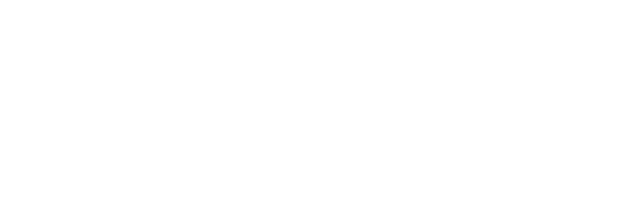
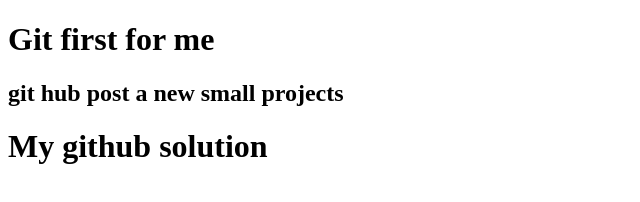
Before and after one commit to omit566/my-second-repo, a plain HTML site: page index.html in a window 1280 px wide. Shown: the whole page, without its empty margins (0-640 px from the left). Drawn offline with Linux system fonts and the light colour scheme.

Commit message:
added header

```diff
--- a/index.html
+++ b/index.html
@@ -7,6 +7,8 @@
     <title>My second github repo</title>
 </head>
 <body>
-
+  <h1>Git first for me</h1>
+  <h2>git hub post a new small projects</h2>
+  <h1>My github solution</h1>
 </body>
 </html>
```
